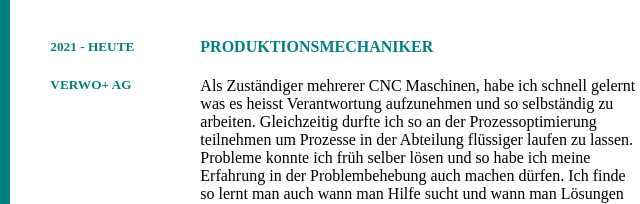
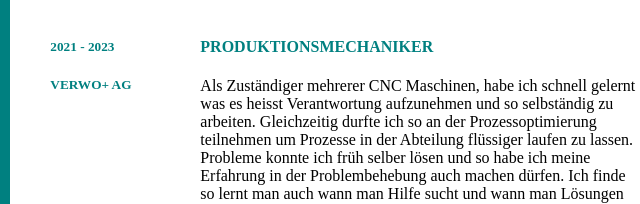
Before and after one commit to RinorRecica/rinorrecica.github.io, a plain HTML site: page index.html in a window 1280 px wide. Shown: the part 346-550 px from the top of the page, 463-1103 px from the left. Drawn offline with Linux system fonts and the light colour scheme.

Commit message:
Jahr update
Da ich gekündigt habe, habe ich das Jahr angepasst in der Arbeitserfahrung

```diff
--- a/index.html
+++ b/index.html
@@ -113,7 +113,7 @@
                 <h2 class="title2">Arbeitserfahrung</h2>
                 <div class="box">
                     <div class="year_company">
-                        <h5>2021 - Heute</h5>
+                        <h5>2021 - 2023</h5>
                         <div class="Arbeit1"> <a href="https://www.verwo.com/"><h5>Verwo+ AG</h5></a></div>
                         </div>
                     <div class="text">
```
